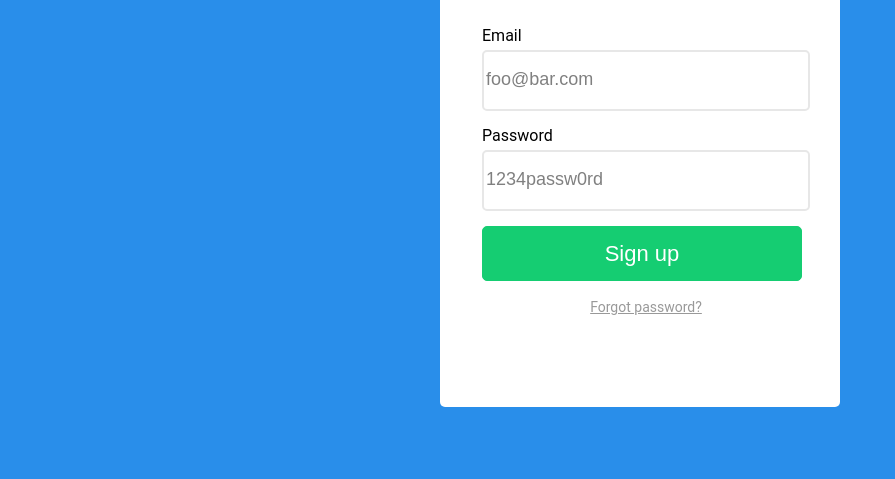
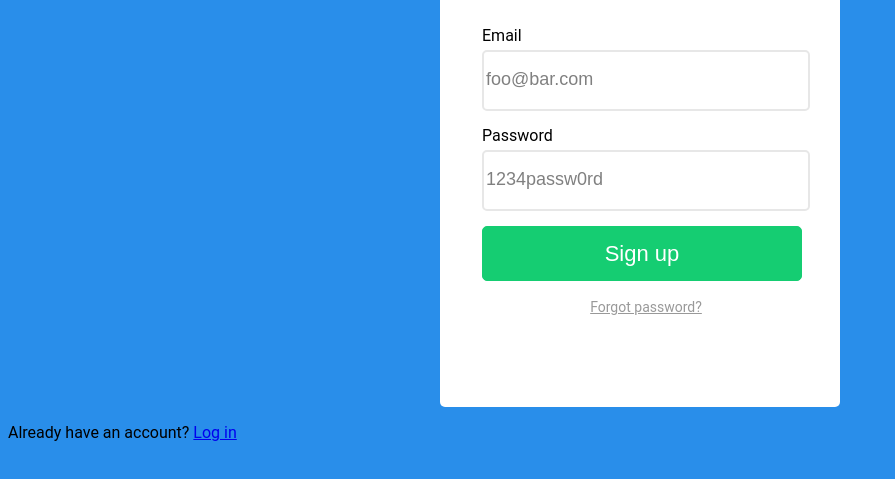
Before and after one commit to allisonPlusPlus/AnalogSea, a plain HTML site: page index.html in a window 1280 px wide. Shown: the part 263-742 px from the top of the page, without its empty margins (0-895 px from the left). Drawn offline with Linux system fonts and the light colour scheme.

Commit message:
Add already have an account log in link

```diff
--- a/index.html
+++ b/index.html
@@ -26,5 +26,8 @@
  </fieldset>
  </form>
  </div>
+ <p>
+ Already have an account? <a href="http://www.google.com">Log in</a>
+ </p>
 </body>
 </html>
```
